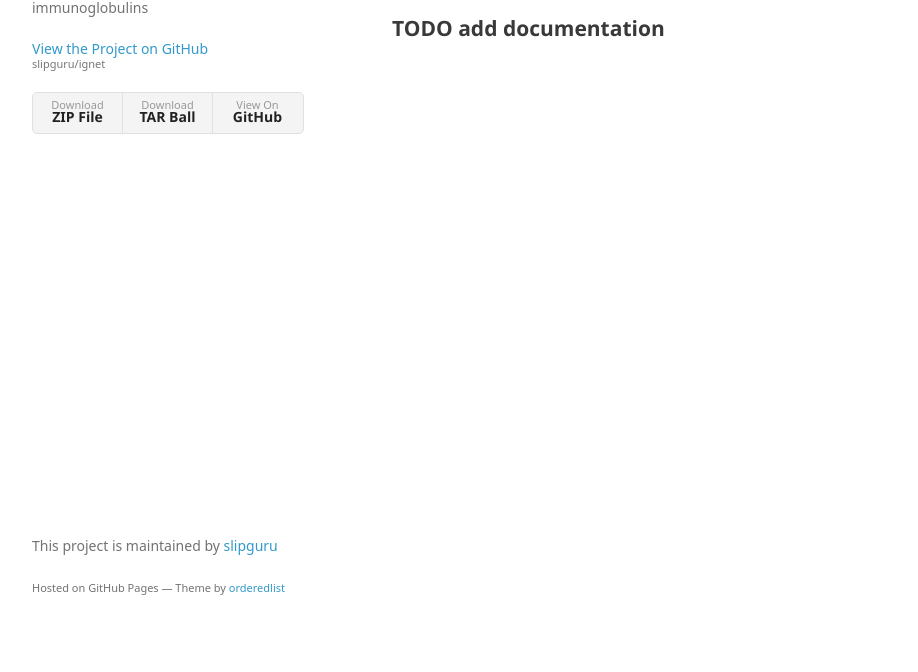
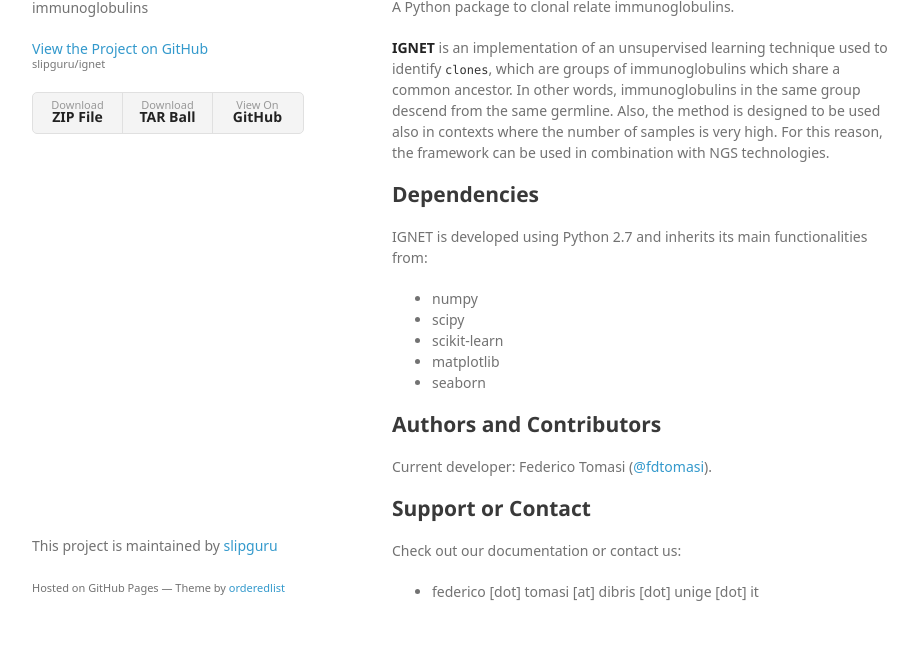
Before and after one commit to slipguru/icing, a plain HTML site: page index.html in a window 1280 px wide. Shown: the part 133-805 px from the top of the page, without its empty margins (178-1096 px from the left). Drawn offline with Linux system fonts and the light colour scheme; a web font is replaced by a local one.

Commit message:
Create gh-pages branch via GitHub

```diff
--- a/index.html
+++ b/index.html
@@ -28,13 +28,47 @@
         </ul>
       </header>
       <section>
-        <h1>
-<a id="ignet" class="anchor" href="#ignet" aria-hidden="true"><span aria-hidden="true" class="octicon octicon-link"></span></a>ignet</h1>
+        <h1></h1>
+
+<h1>
+<a id="ignet" class="anchor" href="#ignet" aria-hidden="true"><span aria-hidden="true" class="octicon octicon-link"></span></a>IGNET</h1>
 
 <p>A Python package to clonal relate immunoglobulins.</p>
 
+<p><strong>IGNET</strong> is an implementation of an unsupervised learning technique
+used to identify <code>clones</code>, which are groups of immunoglobulins which share
+a common ancestor. In other words, immunoglobulins in the same group descend
+from the same germline.
+Also, the method is designed to be used also in contexts where
+the number of samples is very high. For this reason, the framework can be used
+in combination with NGS technologies.</p>
+
 <h2>
-<a id="todo-add-documentation" class="anchor" href="#todo-add-documentation" aria-hidden="true"><span aria-hidden="true" class="octicon octicon-link"></span></a>TODO add documentation</h2>
+<a id="dependencies" class="anchor" href="#dependencies" aria-hidden="true"><span aria-hidden="true" class="octicon octicon-link"></span></a>Dependencies</h2>
+
+<p>IGNET is developed using Python 2.7 and inherits its main functionalities from:</p>
+
+<ul>
+<li>numpy</li>
+<li>scipy</li>
+<li>scikit-learn</li>
+<li>matplotlib</li>
+<li>seaborn</li>
+</ul>
+
+<h2>
+<a id="authors-and-contributors" class="anchor" href="#authors-and-contributors" aria-hidden="true"><span aria-hidden="true" class="octicon octicon-link"></span></a>Authors and Contributors</h2>
+
+<p>Current developer: Federico Tomasi (<a href="https://github.com/fdtomasi">@fdtomasi</a>).</p>
+
+<h2>
+<a id="support-or-contact" class="anchor" href="#support-or-contact" aria-hidden="true"><span aria-hidden="true" class="octicon octicon-link"></span></a>Support or Contact</h2>
+
+<p>Check out our documentation or contact us:</p>
+
+<ul>
+<li>federico [dot] tomasi [at] dibris [dot] unige [dot] it</li>
+</ul>
       </section>
       <footer>
         <p>This project is maintained by <a href="https://github.com/slipguru">slipguru</a></p>
--- a/params.json
+++ b/params.json
@@ -1,6 +1,6 @@
 {
   "name": "Ignet",
   "tagline": "A Python package to clonal relate immunoglobulins",
-  "body": "# ignet\r\nA Python package to clonal relate immunoglobulins.\r\n\r\n## TODO add documentation\r\n",
+  "body": "=======\r\nIGNET\r\n=======\r\nA Python package to clonal relate immunoglobulins.\r\n\r\n**IGNET** is an implementation of an unsupervised learning technique\r\nused to identify `clones`, which are groups of immunoglobulins which share\r\na common ancestor. In other words, immunoglobulins in the same group descend\r\nfrom the same germline.\r\nAlso, the method is designed to be used also in contexts where\r\nthe number of samples is very high. For this reason, the framework can be used\r\nin combination with NGS technologies.\r\n\r\n## Dependencies\r\nIGNET is developed using Python 2.7 and inherits its main functionalities from:\r\n\r\n* numpy\r\n* scipy\r\n* scikit-learn\r\n* matplotlib\r\n* seaborn\r\n\r\n## Authors and Contributors\r\nCurrent developer: Federico Tomasi ([@fdtomasi](https://github.com/fdtomasi)).\r\n\r\n## Support or Contact\r\nCheck out our documentation or contact us:\r\n\r\n* federico [dot] tomasi [at] dibris [dot] unige [dot] it\r\n",
   "note": "Don't delete this file! It's used internally to help with page regeneration."
 }
```
